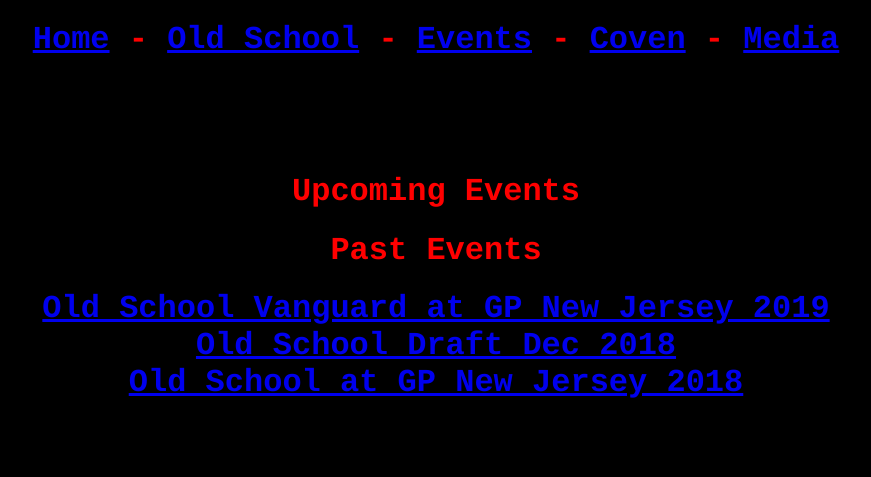
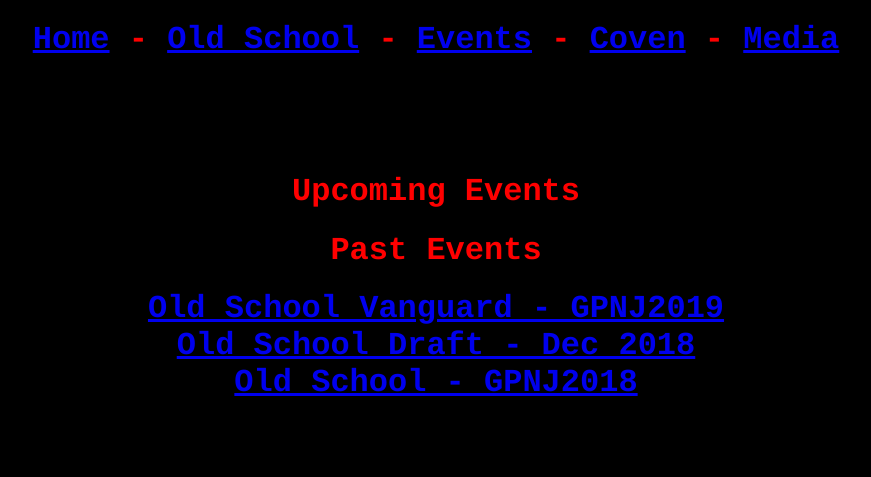
Before and after one commit to SistersOfTheFlame/sistersoftheflame.github.io, a plain HTML site: page events.html in a window 1280 px wide. Shown: the top 477 px of the page, without its empty margins (204-1075 px from the left). Drawn offline with Linux system fonts and the light colour scheme.

Commit message:
Update events.html

```diff
--- a/events.html
+++ b/events.html
@@ -21,9 +21,9 @@
 </h1>
 
 <h1 style="font-family:courier; color:red; text-align:center">
-<a href="https://medium.com/@paul.desilva/old-school-vanguard-at-gpnj2019-f8705bb8f534">Old School Vanguard at GP New Jersey 2019</a><br>
-<a href="https://medium.com/@paul.desilva/old-school-draft-dec-2018-d118d58016dd">Old School Draft Dec 2018</a><br>
-<a href="https://medium.com/@paul.desilva/old-school-at-gpnj2018-c9cfc2168408">Old School at GP New Jersey 2018</a><br>
+<a href="https://medium.com/@paul.desilva/old-school-vanguard-at-gpnj2019-f8705bb8f534">Old School Vanguard - GPNJ2019</a><br>
+<a href="https://medium.com/@paul.desilva/old-school-draft-dec-2018-d118d58016dd">Old School Draft - Dec 2018</a><br>
+<a href="https://medium.com/@paul.desilva/old-school-at-gpnj2018-c9cfc2168408">Old School - GPNJ2018</a><br>
 </h1>
 
 <br><br>
```
